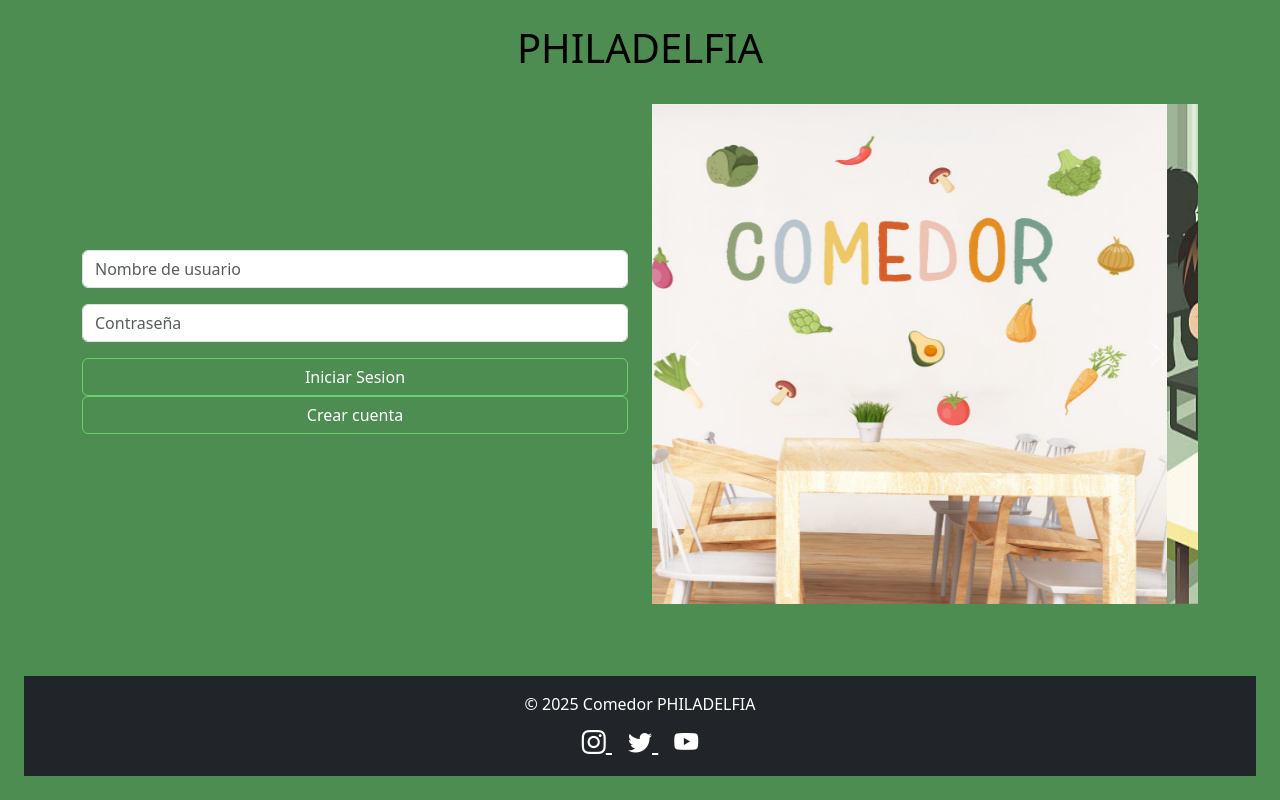
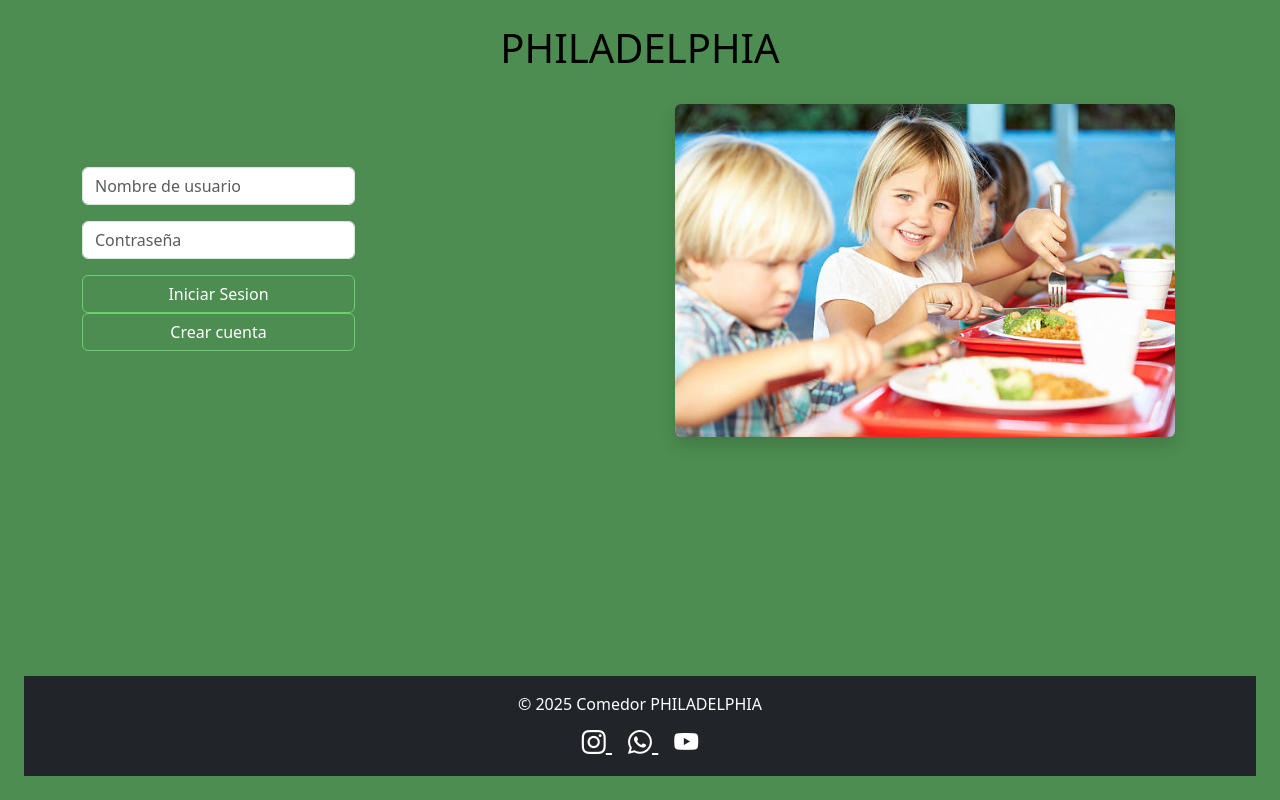
Before and after one commit to Eliasmahyaoui/Bootstrap, a plain HTML site: page Ejercicio1/index.html in a window 1280 px wide. Drawn offline with nearby package versions, Linux system fonts and the light colour scheme.

Commit message:
actualizado

```diff
--- a/Ejercicio1/index.html
+++ b/Ejercicio1/index.html
@@ -4,56 +4,29 @@
 <head>
   <meta charset="UTF-8">
   <meta name="viewport" content="width=device-width, initial-scale=1.0">
-  <title>Comedor PHILADELPIA</title>
+  <title>Comedor PHILADELPHIA</title>
   <link href="https://cdn.jsdelivr.net/npm/bootstrap@5.3.2/dist/css/bootstrap.min.css" rel="stylesheet"> <!--Para el css-->
   <link rel="stylesheet" href="https://cdn.jsdelivr.net/npm/bootstrap-icons@1.11.1/font/bootstrap-icons.css"> <!--Para los iconos-->
   <link rel="stylesheet" href="Estilos/estilos.css"> <!--Mis estilos-->
 </head>
 
 <body class="d-flex flex-column min-vh-100 p-4">
-  <h1>PHILADELFIA</h1>
+  <h1>PHILADELPHIA</h1>
   <div class="container">
     <h1 class="text-center mb-4 fw-bold"></h1>
     <div class="row align-items-center">
 
 
       <div class="col-md-6 mb-4">
-        <input type="text" placeholder="Nombre de usuario" class="form-control mb-3">
-        <input type="password" placeholder="Contraseña" class="form-control mb-3">
-        <button type="submit" class="btn btn-outline-success w-100">Iniciar Sesion</button>
-        <button class="btn btn-outline-success w-100">Crear cuenta</button>
+        <input type="text" placeholder="Nombre de usuario" class="form-control mb-3 w-50">
+        <input type="password" placeholder="Contraseña" class="form-control mb-3 w-50">
+        <button type="submit" class="btn btn-outline-success w-50">Iniciar Sesion</button>
+        <button class="btn btn-outline-success w-50">Crear cuenta</button>
       </div>
-
-
 
       <div class="col-md-6 text-center">
 
-        <div id="carouselComedor" class="carousel slide" data-bs-ride="carousel">
-          <div class="carousel-inner">
-
-            <div class="carousel-item active">
-              <img src="Imagenes/comedorEscolar.jpg" class="d-block w-100" alt="Comedor 1">
-            </div>
-
-            <div class="carousel-item">
-              <img src="Imagenes/istockphoto-466565297-612x612.jpg" class="d-block w-100" alt="Comedor 2">
-            </div>
-
-            <div class="carousel-item">
-              <img src="Imagenes/modelos-de-comedor-escolar-en-espana.jpg" class="d-block w-100" alt="Comedor 3">
-            </div>
-
-          </div>
-
-          <button class="carousel-control-prev" type="button" data-bs-target="#carouselComedor" data-bs-slide="prev">
-            <span class="carousel-control-prev-icon"></span>
-          </button>
-
-          <button class="carousel-control-next" type="button" data-bs-target="#carouselComedor" data-bs-slide="next">
-            <span class="carousel-control-next-icon"></span>
-          </button>
-
-        </div>
+        <img src="Imagenes/istockphoto-178107235-612x612.jpg" class="img-fluid rounded shadow" alt="Comedor">
 
       </div>
 
@@ -61,7 +34,7 @@
   </div>
 
   <footer class="bg-dark text-white text-center py-3 mt-auto">
-    <p class="mb-2">© 2025 Comedor PHILADELFIA</p>
+    <p class="mb-2">© 2025 Comedor PHILADELPHIA</p>
 
     <div>
       <a href="https://instagram.com" target="_blank" class="text-white mx-2 fs-4">
@@ -69,7 +42,7 @@
       </a>
 
       <a href="https://twitter.com" target="_blank" class="text-white mx-2 fs-4">
-        <i class="bi bi-twitter"></i>
+        <i class="bi bi-whatsapp"></i>
       </a>
 
       <a href="https://youtube.com" target="_blank" class="text-white mx-2 fs-4">
```
Also changed, not shown: Ejercicio1/calendario.html (+1 -1 lines), Ejercicio1/mensajes.html (+1 -1 lines).
